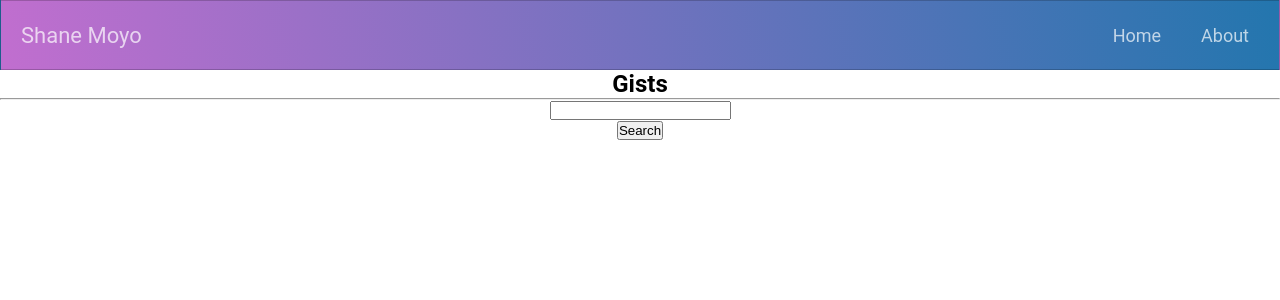
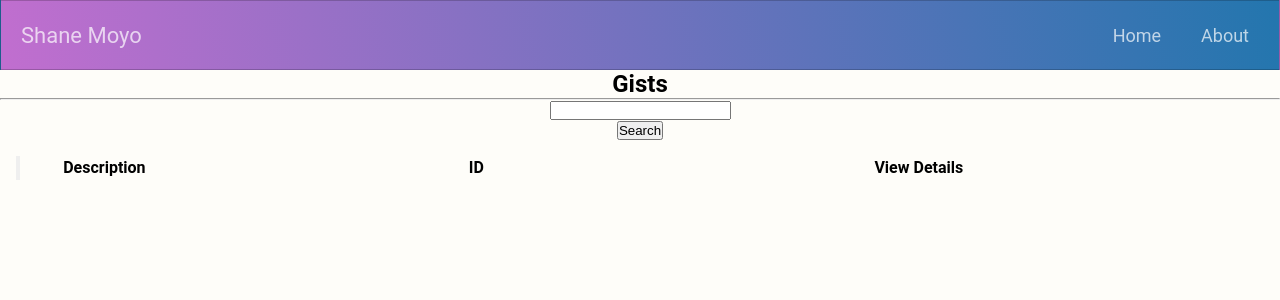
Before and after one commit to ShaneMoyo/react-playground2, a React (Create React App) app: page / in a window 1280 px wide. Shown: the top 300 px of the page. Built offline with nearby package versions, Linux system fonts and the light colour scheme.

Commit message:
add table styles

```diff
--- a/src/components/gists/GistList.js
+++ b/src/components/gists/GistList.js
@@ -1,25 +1,33 @@
 import React from 'react';
 import PropTypes from 'prop-types';
 import { Link } from "react-router-dom";
+import "./GistList.scss"
 
 
 export default function GistList({ gists }) {
     const gistItem = gist => (
-        <li key={gist.id}>
-            <Link to={`/gist/${gist.id}`}>
-                <span>
-                    <p>{gist.description}</p>
-                </span>
-            </Link>
-        </li>
+        <div key={gist.id} className="Table-row">
+            <div class="Table-row-item"><input type="button" /></div>
+            <div class="Table-row-item">{gist.description}</div>
+            <div class="Table-row-item">{gist.id}</div>
+            <div class="Table-row-item"><Link to={`/gist/${gist.id}`}>See more</Link></div>
+        </div>
     );
 
     const gistItems = gists ? gists.map(gist => gistItem(gist)) : null;
 
     return (
-        <ul>
-            {gistItems}
-        </ul>
+        <div className="Table">
+            <div class="Table-row Table-header">
+                <div class="Table-row-item"><input type="button" /></div>
+                <div class="Table-row-item">Description</div>
+                <div class="Table-row-item">ID</div>
+                <div class="Table-row-item">View Details</div>
+            </div>
+            <div class="row-collection">
+                {gistItems}
+            </div>
+        </div>
     )
 }
 
--- /dev/null
+++ b/src/components/gists/GistList.scss
@@ -0,0 +1,100 @@
+body{
+    background: #fefdf9;
+    font-family: arial;
+  }
+  .Table {
+    overflow: hidden;
+    display: -webkit-box;
+    display: -moz-box;
+    display: box;
+    display: -webkit-flex;
+    display: -moz-flex;
+    display: -ms-flexbox;
+    display: flex;
+    -webkit-flex-flow: column nowrap;
+    -moz-flex-flow: column nowrap;
+    flex-flow: column nowrap;
+    -webkit-box-pack: justify;
+    -moz-box-pack: justify;
+    box-pack: justify;
+    -webkit-justify-content: space-between;
+    -moz-justify-content: space-between;
+    -ms-justify-content: space-between;
+    -o-justify-content: space-between;
+    justify-content: space-between;
+    -ms-flex-pack: justify;
+    font-size: 1rem;
+    margin: 0.5rem;
+    line-height: 1.5;
+  }
+  .Table-header{
+    display: none;
+  }
+  @media (min-width: 500px) {
+    .Table-header {
+      font-weight: 700;
+    }
+  }
+  .Table-row {
+    width: 100%;
+  }
+  @media (min-width: 500px) {
+    .Table-row {
+      display: -webkit-box;
+      display: -moz-box;
+      display: box;
+      display: -webkit-flex;
+      display: -moz-flex;
+      display: -ms-flexbox;
+      display: flex;
+      -webkit-flex-flow: row nowrap;
+      -moz-flex-flow: row nowrap;
+      flex-flow: row nowrap;
+    }
+  }
+  .Table-row-item {
+    display: -webkit-box;
+    display: -moz-box;
+    display: box;
+    display: -webkit-flex;
+    display: -moz-flex;
+    display: -ms-flexbox;
+    display: flex;
+    -webkit-flex-flow: row nowrap;
+    -moz-flex-flow: row nowrap;
+    flex-flow: row nowrap;
+    -webkit-flex-grow: 1;
+    -moz-flex-grow: 1;
+    flex-grow: 1;
+    -ms-flex-positive: 1;
+    -webkit-flex-basis: 0;
+    -moz-flex-basis: 0;
+    flex-basis: 0;
+    -ms-flex-preferred-size: 0;
+    word-wrap: break-word;
+    overflow-wrap: break-word;
+    word-break: break-all;
+    padding: 0.5em;
+    word-break: break-word;
+  }
+  .Table-row .Table-row-item:nth-of-type(1){
+    flex-grow: 0.08;
+  }
+  .Table-row-item:before {
+    content: attr(data-header);
+    width: 30%;
+    font-weight: 700;
+  }
+  @media (min-width: 500px) {
+    .Table-row-item {
+      padding: 0.5em;
+    }
+    .Table-row-item:before {
+      content: none;
+    }
+  }
+  .row-collection{
+    height: 200px;
+    overflow: auto;
+    margin-right: -15px;
+  }
```
